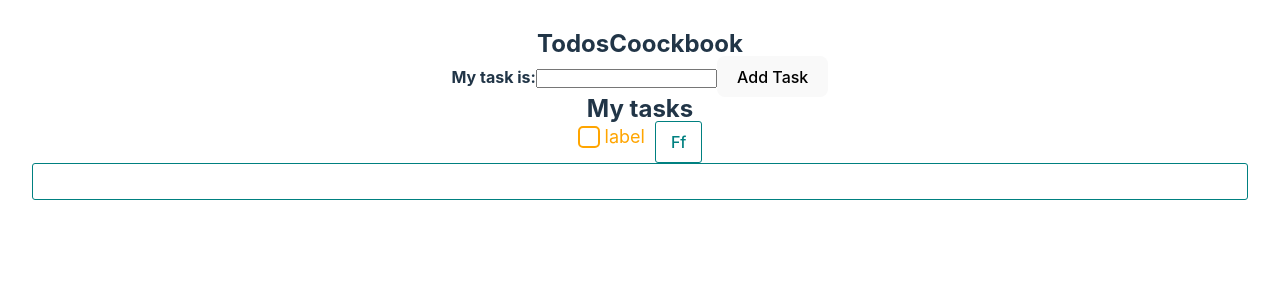
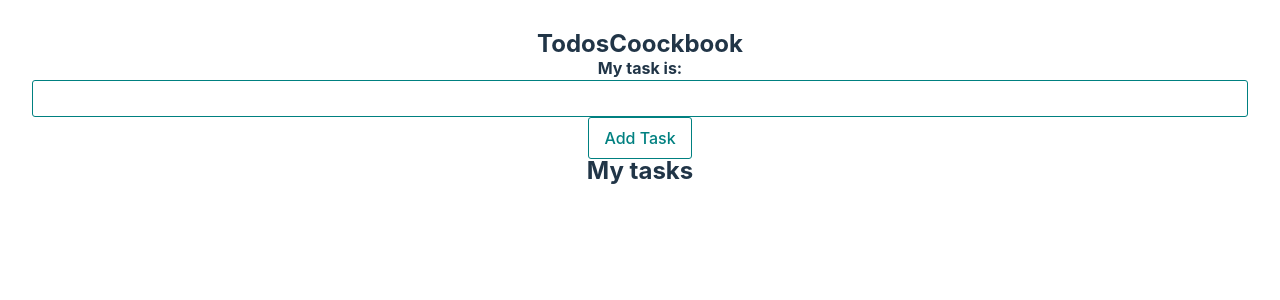
Before and after one commit to BorisRozumniy/vue-first-app, a Vue app: page / in a window 1280 px wide. Shown: the top 300 px of the page. Built offline with nearby package versions, Linux system fonts and the light colour scheme.

Commit message:
add new task by press 'Enter' key

```diff
--- a/src/App.vue
+++ b/src/App.vue
@@ -1,9 +1,10 @@
 <template>
   <!-- <Todos /> -->
   <TodosCoockbook />
-  <Checkbox>label</Checkbox>
-  <Button>ff</Button>
-  <Input />
+  <!-- <Checkbox>label 1</Checkbox> -->
+  <!-- <Checkbox>label 2</Checkbox> -->
+  <!-- <Button>ff</Button> -->
+  <!-- <Input /> -->
   <!-- <Header /> -->
   <!-- <Likes /> -->
   <!-- <Posts /> -->
--- a/src/components/Coockbook/TaskInput.vue
+++ b/src/components/Coockbook/TaskInput.vue
@@ -2,13 +2,14 @@
   <div>
     <div class="container tasker">
       <strong>My task is:</strong>
-      <input
+      <Input
         type="text"
         :value="task"
         @input="task = $event.target.value"
         class="taskInput"
+        v-on:keyup.enter="addTask"
       />
-      <button v-on:click="addTask">Add Task</button>
+      <Button v-on:click="addTask">Add Task</Button>
     </div>
   </div>
 </template>
--- a/src/components/UI/Input.vue
+++ b/src/components/UI/Input.vue
@@ -10,7 +10,6 @@ export default {
   },
   methods: {
     updateInput(event) {
-      console.log("update:modelValue", event);
       this.$emit("update:modelValue", event.target.value);
     },
   },
```
